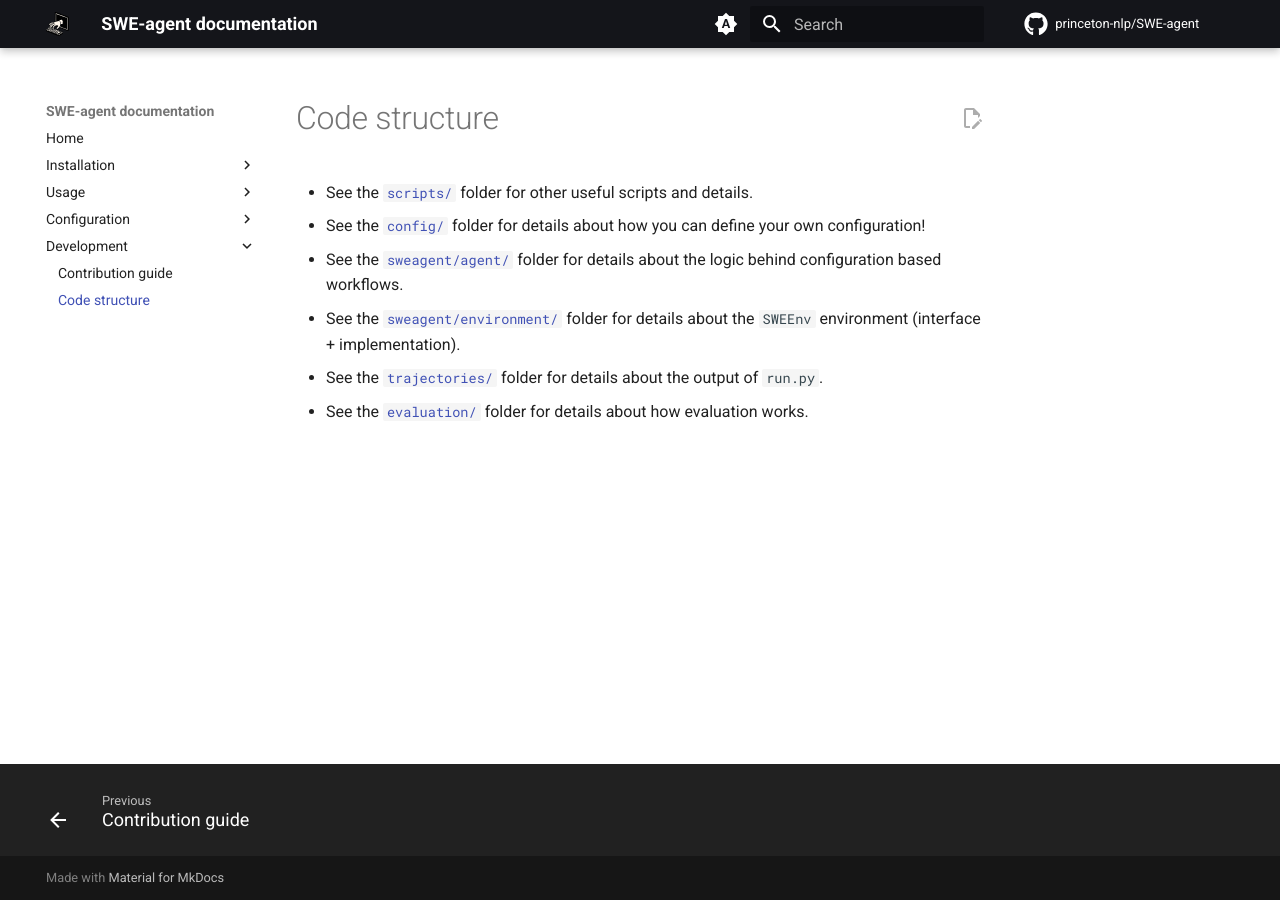
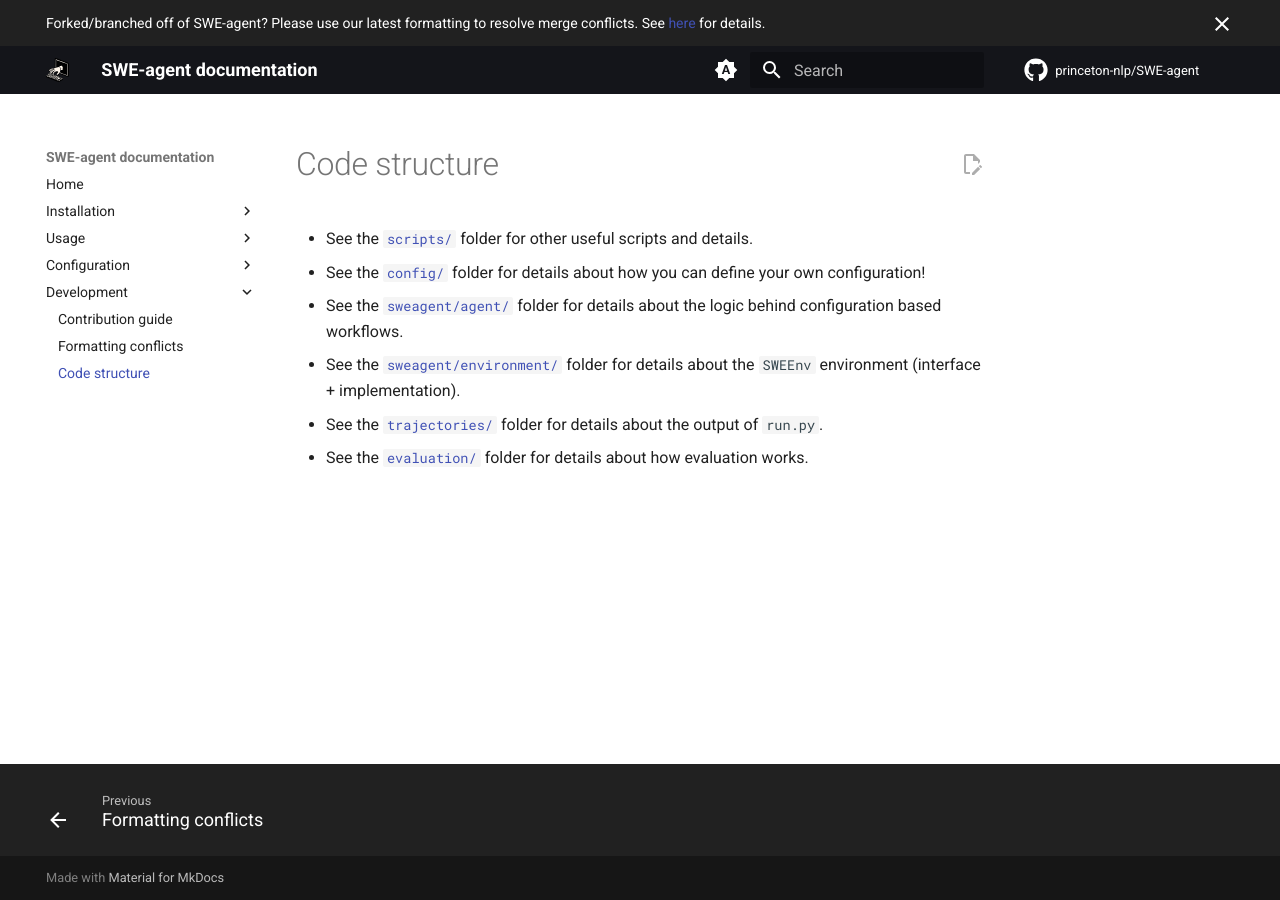
Before and after one commit to princeton-nlp/SWE-agent, an MkDocs documentation site: the page built from docs/dev/code_structure.md, in a window 1280 px wide. Built offline with MkDocs 1.6.1 and Material for MkDocs 9.7.7, drawn with Linux system fonts in a browser that asks for light colours; comment, search, counter and statistics services are not loaded.

Commit message:
Docs: Add verbose notes about avoiding formatting merge conflicts

```diff
--- /dev/null
+++ b/docs/overrides/main.html
@@ -0,0 +1,5 @@
+{% extends "base.html" %}
+
+{% block announce %}
+Forked/branched off of SWE-agent? Please use our latest formatting to resolve merge conflicts. See <a href="/dev/formatting_conflicts">here</a> for details.
+{% endblock %}
--- a/mkdocs.yml
+++ b/mkdocs.yml
@@ -1,6 +1,7 @@
 site_name: SWE-agent documentation
 theme:
   name: material
+  custom_dir: docs/overrides
   icon:
     repo: fontawesome/brands/github
   logo: assets/swe-agent.svg
@@ -29,6 +30,8 @@
     - navigation.footer
     - content.code.copy
     - content.footnote.tooltips
+    - header.autohide
+    - announce.dismiss
 markdown_extensions:
   - admonition
   - pymdownx.details
@@ -65,6 +68,7 @@
     - "Environment variables": "config/env.md"
   - Development:
     - "Contribution guide": "dev/contribute.md"
+    - "Formatting conflicts": "dev/formatting_conflicts.md"
     - "Code structure": "dev/code_structure.md"
 plugins:
    - glightbox
```
Also changed, not shown: docs/dev/contribute.md (+1 -5 lines), docs/dev/formatting_conflicts.md (added, +63 -0 lines).
